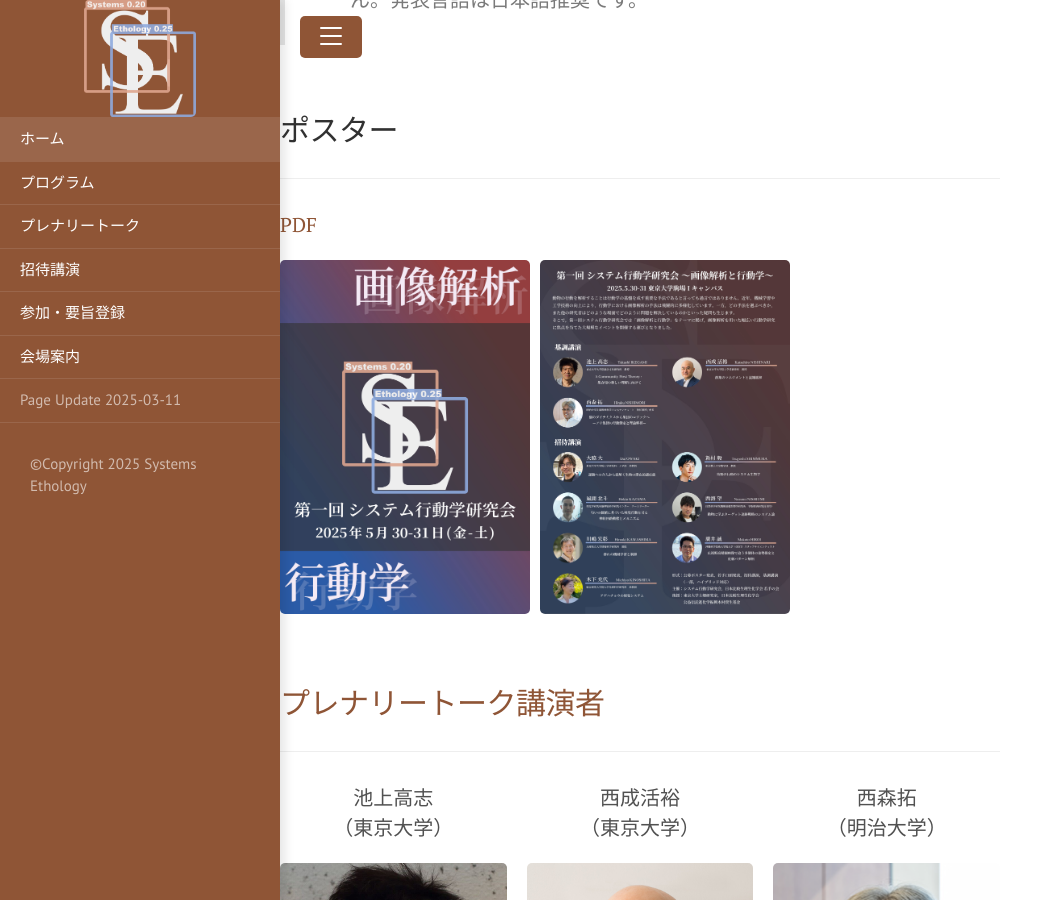
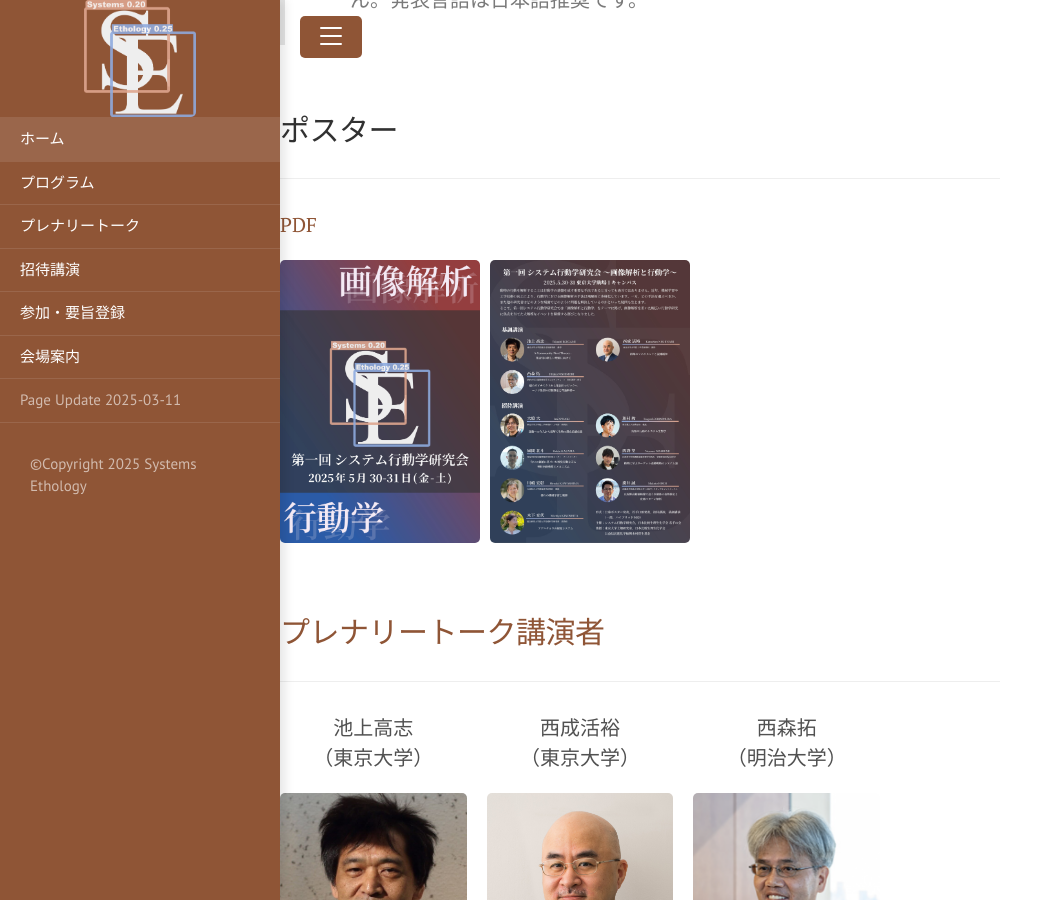
Before and after one commit to SystemsEthology/website, a Jekyll site: the page built from event_01/conference01_home.md, in a window 1280 px wide and 900 px high, scrolled down 1585 px. Shown: the whole window, without its empty margins (0-1063 px from the left). Built offline with Jekyll 4.4.1, drawn with Linux system fonts in a browser that asks for light colours.

Commit message:
Update conference01_home.md

```diff
--- a/event_01/conference01_home.md
+++ b/event_01/conference01_home.md
@@ -45,8 +45,8 @@ title: Home
 <a href="{{ site.baseurl }}/event_01/images/poster_systems_ethology.pdf" target="_blank" rel="noopener noreferrer">PDF</a>
 
 <div style="display: flex; gap: 10px;">
-    <img src="{{ site.baseurl }}/event_01/images/poster_systems_ethology_01.jpg" width="250px">
-    <img src="{{ site.baseurl }}/event_01/images/poster_systems_ethology_02.jpg" width="250px">
+    <img src="{{ site.baseurl }}/event_01/images/poster_systems_ethology_01.jpg" width="200px">
+    <img src="{{ site.baseurl }}/event_01/images/poster_systems_ethology_02.jpg" width="200px">
 </div>
 
 <br>
@@ -56,15 +56,15 @@ title: Home
 <div style="display: flex; align-items: center; gap: 20px;">
     <div style="text-align: center;">
         <p>池上高志<br>（東京大学）</p>
-        <img src="{{ site.baseurl }}/event_01/images/ikegami.jpg" width="230px">
+        <img src="{{ site.baseurl }}/event_01/images/ikegami.jpg" width="186.66px">
     </div>
     <div style="text-align: center;">
         <p>西成活裕<br>（東京大学）</p>
-        <img src="{{ site.baseurl }}/event_01/images/nishinari.jpeg" width="230px">
+        <img src="{{ site.baseurl }}/event_01/images/nishinari.jpeg" width="186.66px">
     </div>
     <div style="text-align: center;">
         <p>西森拓<br>（明治大学）</p>
-        <img src="{{ site.baseurl }}/event_01/images/nishimori.png" width="230px">
+        <img src="{{ site.baseurl }}/event_01/images/nishimori.png" width="186.66px">
     </div>
 </div>
 
@@ -75,37 +75,37 @@ title: Home
 <div style="display: flex; align-items: center; gap: 20px;">
     <div style="text-align: center;">
         <p>大脇大<br>（東北大学）</p>
-        <img src="{{ site.baseurl }}/event_01/images/owaki.png" width="230px">
+        <img src="{{ site.baseurl }}/event_01/images/owaki.png" width="186.66px">
     </div>
     <div style="text-align: center;">
         <p>木下充代<br>（総合研究大学院大学）</p>
-        <img src="{{ site.baseurl }}/event_01/images/kinoshita.png" width="230px">
+        <img src="{{ site.baseurl }}/event_01/images/kinoshita.png" width="186.66px">
     </div>
     <div style="text-align: center;">
         <p>廣井誠<br>（OIST）</p>
-        <img src="{{ site.baseurl }}/event_01/images/hiroi.jpg" width="230px">
+        <img src="{{ site.baseurl }}/event_01/images/hiroi.jpg" width="186.66px">
     </div>
 </div>
 
 <div style="display: flex; align-items: center; gap: 20px;">
     <div style="text-align: center;">
         <p>風間北斗<br>（理化学研究所）</p>
-        <img src="{{ site.baseurl }}/event_01/images/kazama.jpg" width="230px">
+        <img src="{{ site.baseurl }}/event_01/images/kazama.jpg" width="186.66px">
     </div>
     <div style="text-align: center;">
         <p>新村毅<br>（東京農工大学）</p>
-        <img src="{{ site.baseurl }}/event_01/images/shinmura.jpg" width="230px">
+        <img src="{{ site.baseurl }}/event_01/images/shinmura.jpg" width="186.66px">
     </div>
     <div style="text-align: center;">
         <p>川嶋宏彰<br>（兵庫県立大学）</p>
-        <img src="{{ site.baseurl }}/event_01/images/kawashima.png" width="230px">
+        <img src="{{ site.baseurl }}/event_01/images/kawashima.png" width="186.66px">
     </div>
 </div>
 
 <div style="display: flex; align-items: center; gap: 20px;">
   <div style="text-align: center;">
       <p>西海望<br>（基礎生物学研究所）</p>
-      <img src="{{ site.baseurl }}/event_01/images/nishiumi.png" style="width:230px; height:auto; object-fit:contain;">
+      <img src="{{ site.baseurl }}/event_01/images/nishiumi.png" style="width:186.66px; height:auto; object-fit:contain;">
   </div>
   <!-- 空の要素を末尾に追加 -->
   <div style="flex-grow: 1;"></div>
```
